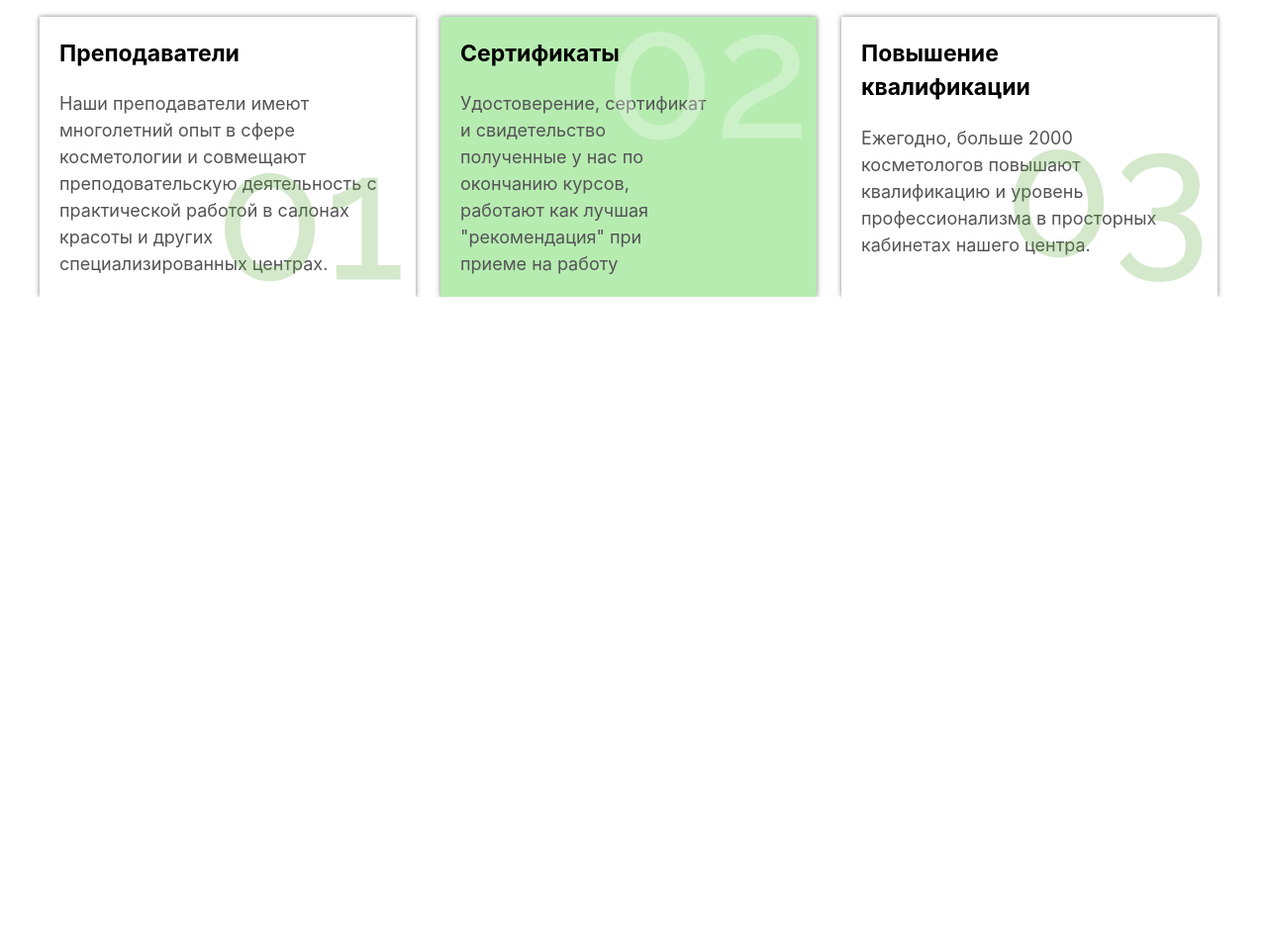
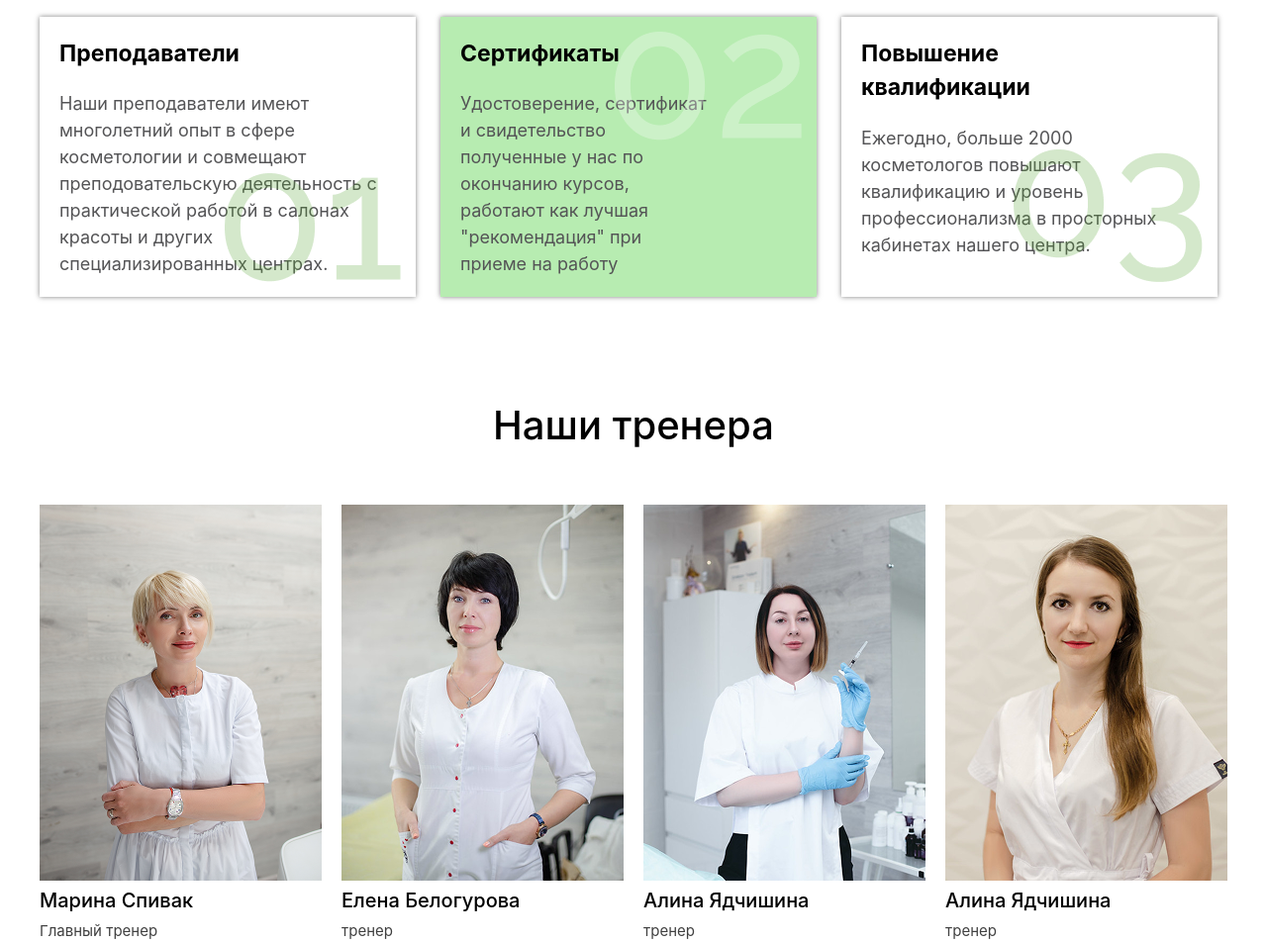
Before and after one commit to Abubakr-63/group-project, a website: page src/Page2.html in a window 1280 px wide. Shown: the part 3357-4310 px from the top of the page at 99% size. Before the commit the page ends 3657 px from the top, so only its background shows below. Drawn offline with nearby package versions, Linux system fonts and the light colour scheme; files that its build step writes are made by us from their sources.

Commit message:
section6

```diff
--- a/src/Page2.html
+++ b/src/Page2.html
@@ -240,6 +240,61 @@
 </section>
 
 
+<section class="max-w-300  m-auto mt-[50px] lg:mt-[100px] flex flex-col gap-[20px] lg:gap-[50px]">
+
+<h1 class="text-[40px] font-medium text-center">Наши тренера</h1>
+
+
+<div class="flex flex-col lg:flex-row lg:flex gap-[20px]  ">
+
+
+
+
+    <div class="flex flex-col gap-[5px] m-auto lg:m-[0px] w-[200px] h-[330px] lg:w-[285px] lg:h-[380px]">
+<img src="./HojiakbarImages/Фото.png" alt="">
+    <h1 class="text-[20px] font-medium lg:text-start text-center">Марина Спивак</h1>
+<p class="  lg:text-start text-center text-[15px] text-[#404040]">Главный тренер</p>
+</div>
+
+
+
+
+    <div class="flex flex-col gap-[5px] m-auto lg:m-[0px] w-[200px] h-[330px] lg:w-[285px] lg:h-[380px]">
+<img src="./HojiakbarImages/50224755808_0bf8ae2ed8_c 1.png" alt="">
+    <h1 class="text-[20px] font-medium lg:text-start text-center">Елена Белогурова</h1>
+<p class="  lg:text-start text-center text-[15px] text-[#404040]">тренер</p>
+</div>
+
+
+
+
+
+    <div class="flex flex-col gap-[5px] m-auto lg:m-[0px] w-[200px] h-[330px] lg:w-[285px] lg:h-[380px]">
+<img src="./HojiakbarImages/51131455226_ecf173799d_c (2) 1.png" alt="">
+    <h1 class="text-[20px] font-medium lg:text-start text-center">Алина Ядчишина</h1>
+<p class="  lg:text-start text-center text-[15px] text-[#404040]">тренер</p>
+</div>
+
+
+
+
+
+    <div class="flex flex-col gap-[5px] m-auto lg:m-[0px] w-[200px] h-[330px] lg:w-[285px] lg:h-[380px]">
+<img src="./HojiakbarImages/50169746432_7b978a486e_c 1.png" alt="">
+    <h1 class="text-[20px] font-medium lg:text-start text-center">Алина Ядчишина</h1>
+<p class="  lg:text-start text-center text-[15px] text-[#404040]">тренер</p>
+</div>
+
+
+
+
+
+</div>
+
+
+</section>
+
+
 </main>
 
 </body>
```
Also changed, not shown: src/HojiakbarImages/50169746432_7b978a486e_c 1.png (added), src/HojiakbarImages/50224755808_0bf8ae2ed8_c 1.png (added), src/HojiakbarImages/51131455226_ecf173799d_c (2) 1.png (added), src/HojiakbarImages/Фото.png (added).
